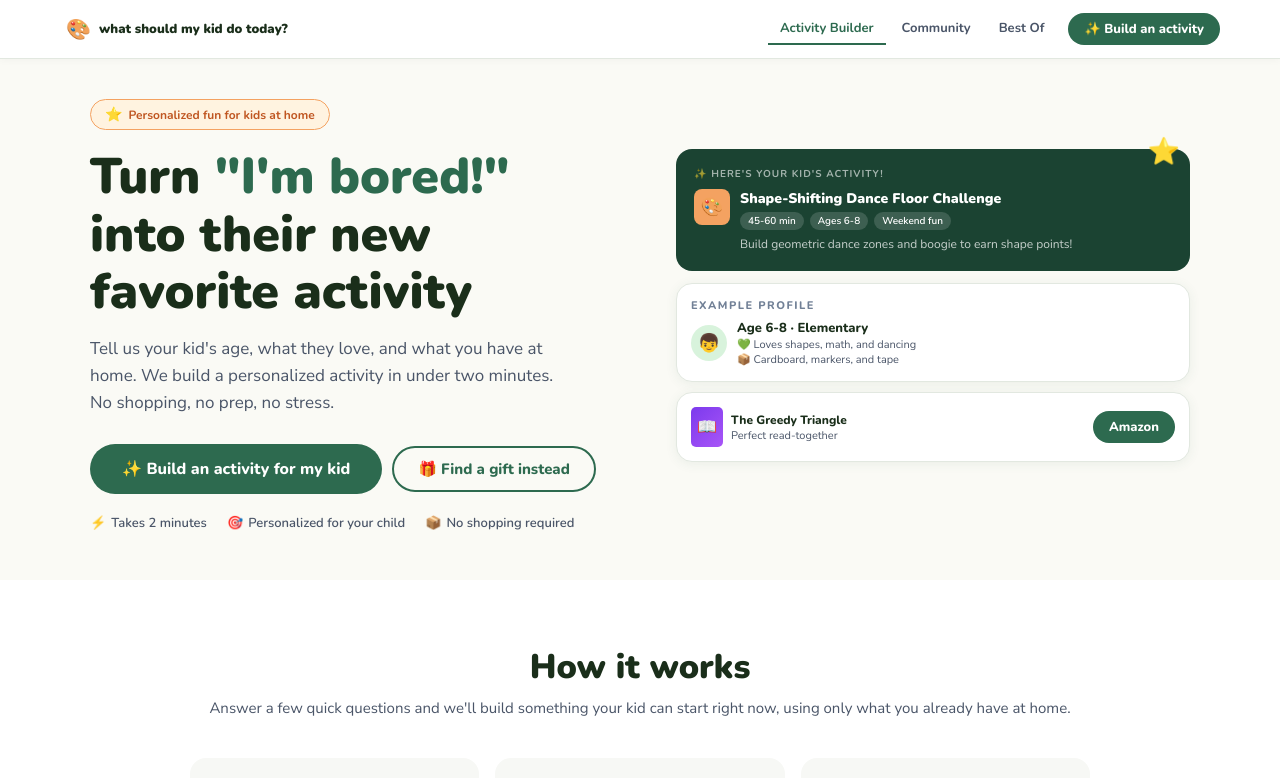
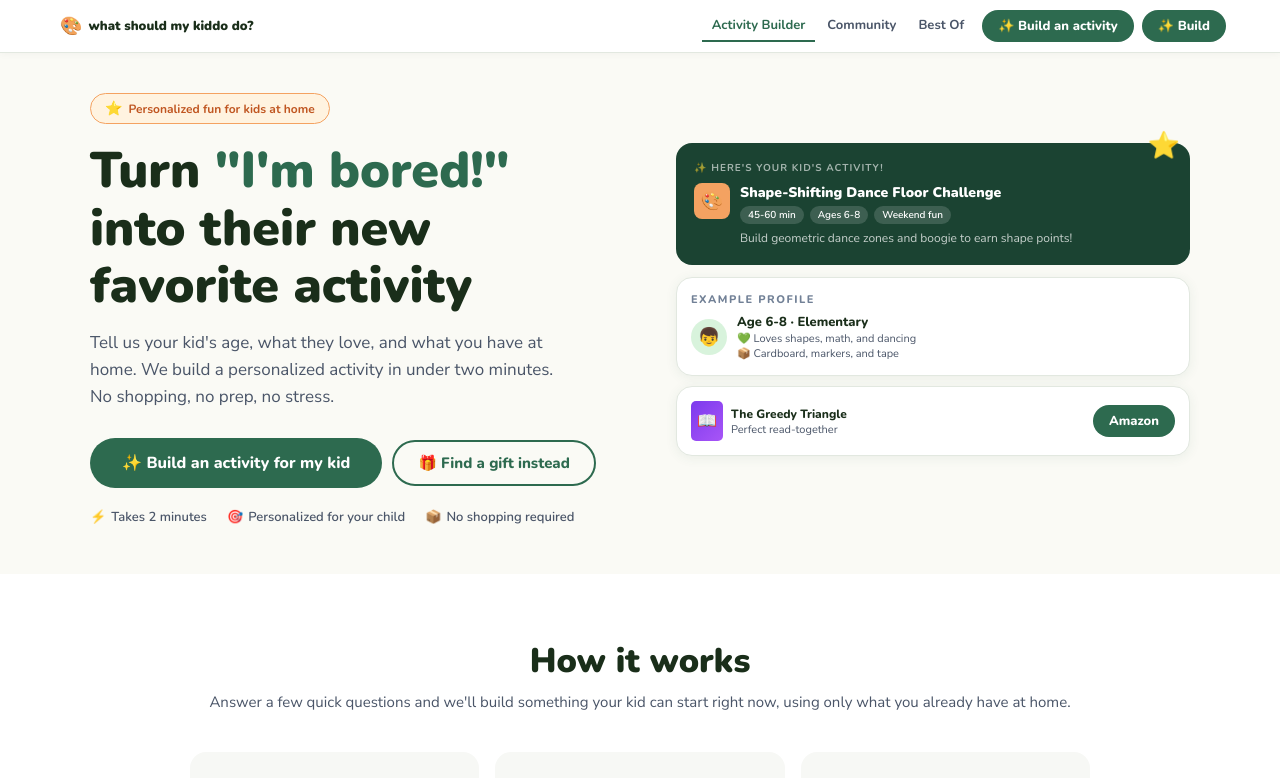
Before and after one commit to joshmirman-create/whatshouldmykiddo, a React (Vite) app: page / in a window 1280 px wide. Shown: the top 778 px of the page. Built offline with nearby package versions, Linux system fonts and the light colour scheme.

Commit message:
Add files via upload

```diff
--- a/index.html
+++ b/index.html
@@ -1,9 +1,9 @@
 <!DOCTYPE html>
 <html lang="en">
   <head>
-    <meta name="google-site-verification" content="u4ySPIWYlwn0wIQ34XAheqRCIHSfTThJJhMLalVIsTA" />
     <meta charset="UTF-8" />
     <meta name="viewport" content="width=device-width, initial-scale=1.0" />
+
     <!-- Primary SEO -->
     <title>What Should My Kid Do Today? | Personalized At-Home Kids Activities</title>
     <meta name="description" content="Tell us your kid's age, interests, and what you have at home. Get a personalized activity in under 2 minutes — no shopping, no prep, no stress. Perfect for rainy days, after school, weekends, and more." />
--- a/src/App.jsx
+++ b/src/App.jsx
@@ -114,7 +114,7 @@ function extractJSON(text) {
   }
   const nm = cleaned.match(/"activity_name"\s*:\s*"([^"]+)"/)
   const tm = cleaned.match(/"tagline"\s*:\s*"([^"]+)"/)
-  if (nm && tm) return { activity_name:nm[1], tagline:tm[1], duration:'20-30 min', steps:['Get materials ready.','Follow the steps.','Have fun and make it your own!'], why_kids_love_it:'', parent_tip:'Think of this as your spark — change it, add your own twist, make it completely yours!', materials_used:[], materials_checklist:[], books:[], spice_ups:[], variations:{} }
+  if (nm && tm) throw new Error('The response was cut short. Please try again.')
   throw new Error('Response was incomplete. Please try again.')
 }
 
@@ -222,24 +222,39 @@ function SiteFooter() {
 function SiteHeader({ activeNav, onSwitch, onGeneratorClick }) {
   return (
     <header style={{background:T.white,borderBottom:`1.5px solid ${T.border}`,position:'sticky',top:0,zIndex:100,boxShadow:'0 1px 8px rgba(0,0,0,0.04)'}}>
-      <div style={{maxWidth:1200,margin:'0 auto',padding:'0 20px',display:'flex',alignItems:'center',justifyContent:'space-between',height:58}}>
-        <button onClick={()=>onSwitch('generator')} style={{background:'none',border:'none',cursor:'pointer',display:'flex',alignItems:'center',gap:8}}>
-          <span style={{fontSize:20}}>🎨</span>
-          <span style={{fontSize:window.innerWidth<400?11:13,fontWeight:900,color:T.charcoal,fontFamily:F}}>what should my kid do today?</span>
+      <div style={{maxWidth:1200,margin:'0 auto',padding:'0 14px',display:'flex',alignItems:'center',justifyContent:'space-between',height:52}}>
+        <button onClick={()=>onSwitch('generator')} style={{background:'none',border:'none',cursor:'pointer',display:'flex',alignItems:'center',gap:6,flexShrink:0,minWidth:0}}>
+          <span style={{fontSize:18,flexShrink:0}}>🎨</span>
+          <span className="hdrFull" style={{fontSize:13,fontWeight:900,color:T.charcoal,fontFamily:F,whiteSpace:'nowrap'}}>what should my kiddo do?</span>
         </button>
-        <nav style={{display:'flex',gap:4,alignItems:'center'}}>
+        <nav style={{display:'flex',gap:2,alignItems:'center',flexShrink:0}}>
           {[{k:'generator',l:'Activity Builder'},{k:'community',l:'Community'},{k:'bestof',l:'Best Of'}].map(t=>(
-            <button key={t.k} onClick={()=>onSwitch(t.k)} style={{background:'none',border:'none',cursor:'pointer',padding:'6px 12px',fontSize:13,fontWeight:700,color:activeNav===t.k?T.green:T.gray,borderBottom:activeNav===t.k?`2px solid ${T.green}`:'2px solid transparent',fontFamily:F}}>
+            <button key={t.k} onClick={()=>onSwitch(t.k)} className="deskNav" style={{background:'none',border:'none',cursor:'pointer',padding:'6px 10px',fontSize:13,fontWeight:700,color:activeNav===t.k?T.green:T.gray,borderBottom:activeNav===t.k?`2px solid ${T.green}`:'2px solid transparent',fontFamily:F,whiteSpace:'nowrap'}}>
               {t.l}
             </button>
           ))}
-          <Btn size="sm" onClick={onGeneratorClick} style={{marginLeft:8}}>✨ Build an activity</Btn>
+          <Btn size="sm" onClick={onGeneratorClick} style={{marginLeft:6,whiteSpace:'nowrap'}} className="btnLong">✨ Build an activity</Btn>
+          <Btn size="sm" onClick={onGeneratorClick} style={{marginLeft:6,whiteSpace:'nowrap'}} className="btnShort">✨ Build</Btn>
         </nav>
       </div>
-
+      <style>{`
+        .deskNav{display:none}
+        .btnShort{display:none !important}
+        .hdrFull{display:inline}
+        @media(min-width:640px){.deskNav{display:block !important}}
+        @media(max-width:520px){
+          .btnLong{display:none !important}
+          .btnShort{display:inline-flex !important}
+          .hdrFull{display:none !important}
+        }
+        @media(max-width:520px){
+          .hdrFull::after{content:'kiddo?';display:inline;font-size:13px;font-weight:900}
+        }
+      `}</style>
     </header>
   )
 }
+
 
 // ── HOMEPAGE ──────────────────────────────────────────────────────────────────
 function HeroPreview() {
@@ -1076,7 +1091,7 @@ export default function App() {
   const generate = useCallback(async (ans) => {
     setStage('loading'); setErrorMsg(''); setHiddenProducts(new Set()); setSharedToCommunity(false); startLoadAnim()
     try {
-      const result = await callAPI({model:'claude-sonnet-4-20250514',max_tokens:2200,system:SYSTEM_PROMPT,messages:[{role:'user',content:buildActivityMsg(ans)}]})
+      const result = await callAPI({model:'claude-sonnet-4-20250514',max_tokens:3000,system:SYSTEM_PROMPT,messages:[{role:'user',content:buildActivityMsg(ans)}]})
       clearInterval(timerRef.current); setActivity(result); setStage('result'); setActiveNav('generator')
     } catch(e) { clearInterval(timerRef.current); setErrorMsg(e.message||'Something went wrong'); setStage('error') }
   }, [])
```
